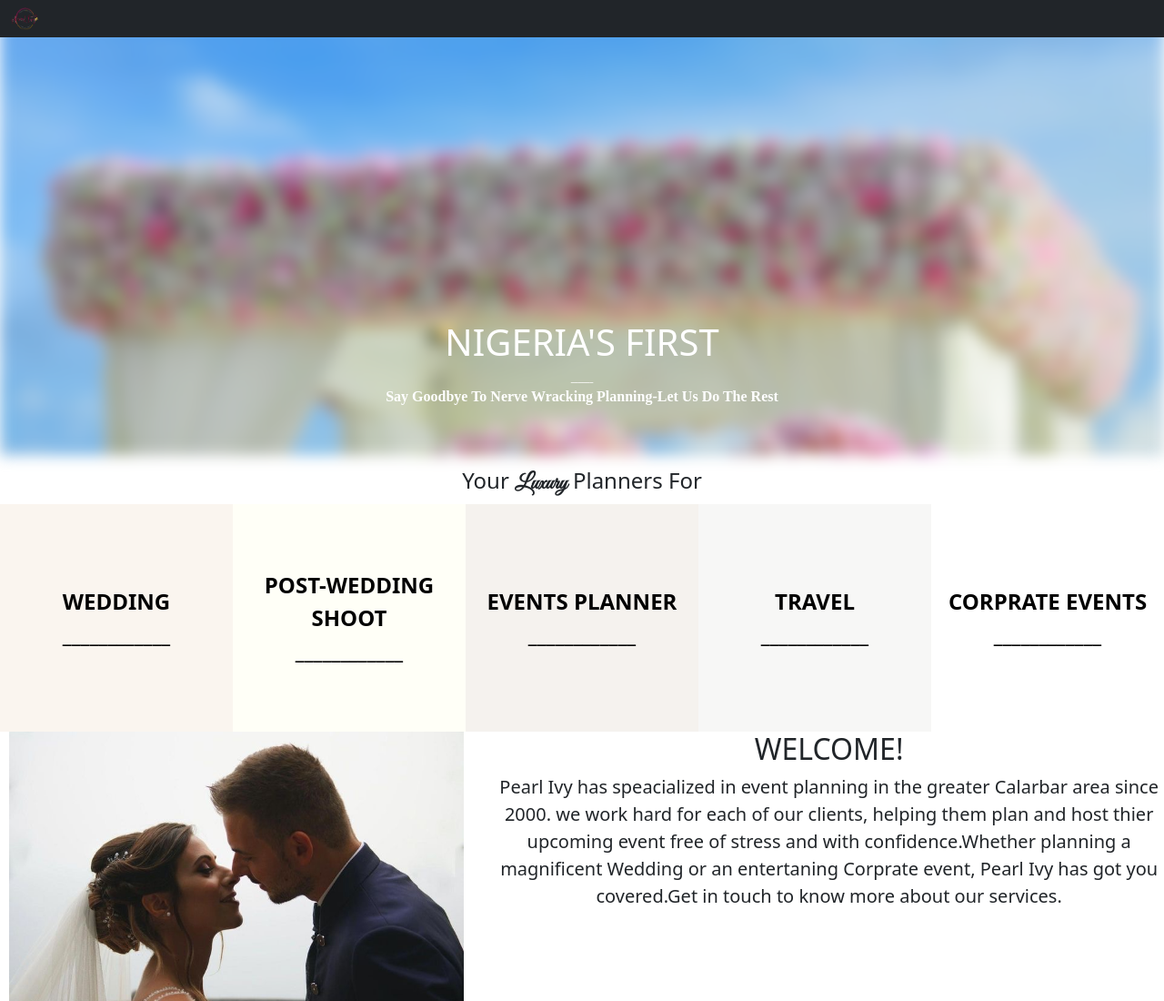
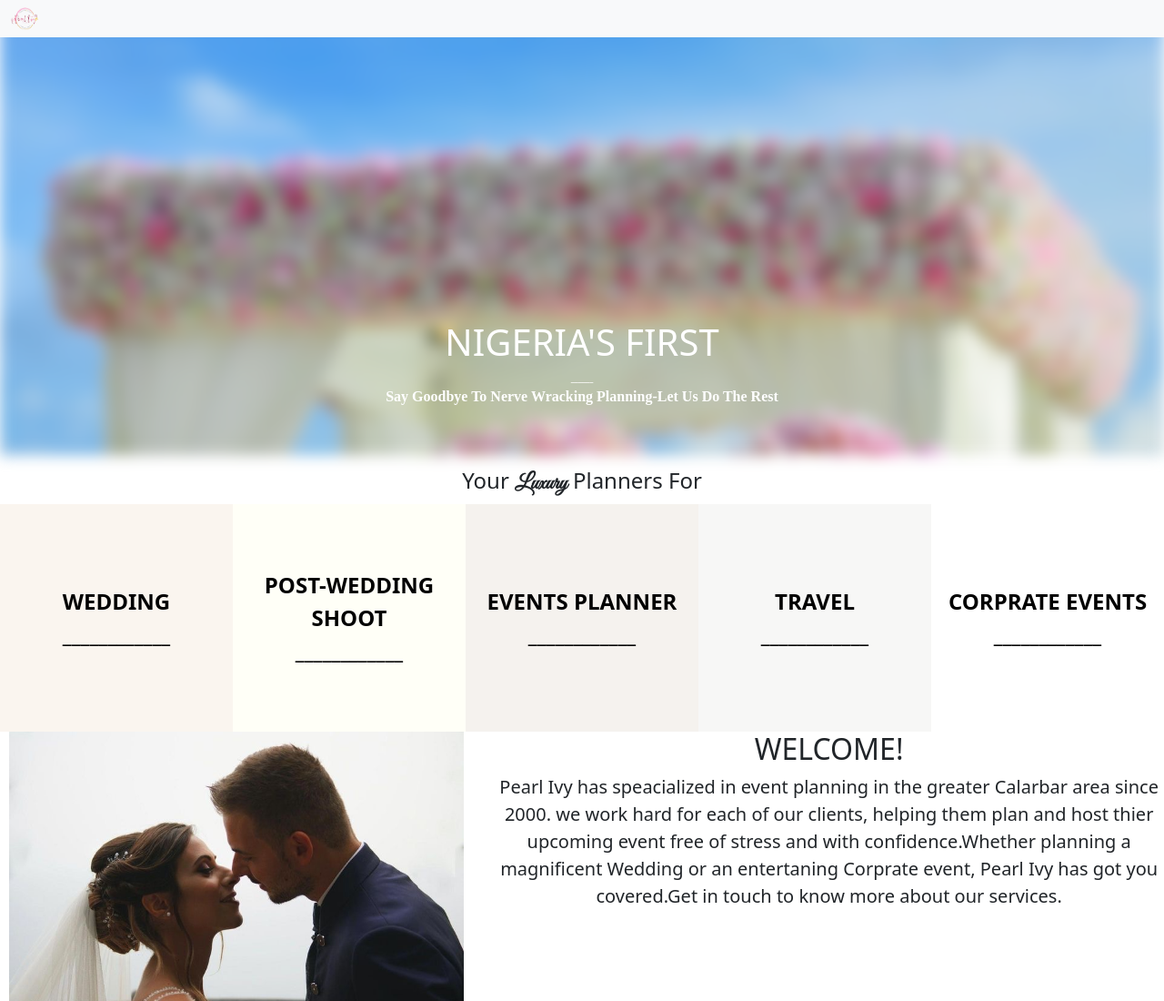
Before and after one commit to tems24/sharon, a plain HTML site: page index.html in a window 1280 px wide. Shown: the top 1100 px of the page at 91% size. Drawn offline with nearby package versions, Linux system fonts and the light colour scheme; a web font is replaced by a local one.

Commit message:
Update index.html

```diff
--- a/index.html
+++ b/index.html
@@ -32,7 +32,7 @@
 
 
 
-  <nav class="navbar navbar-dark fixed-top bg-dark" aria-label="navigation section">
+  <nav class="navbar navbar-light fixed-top bg-light" aria-label="navigation section">
 
 
 
```
